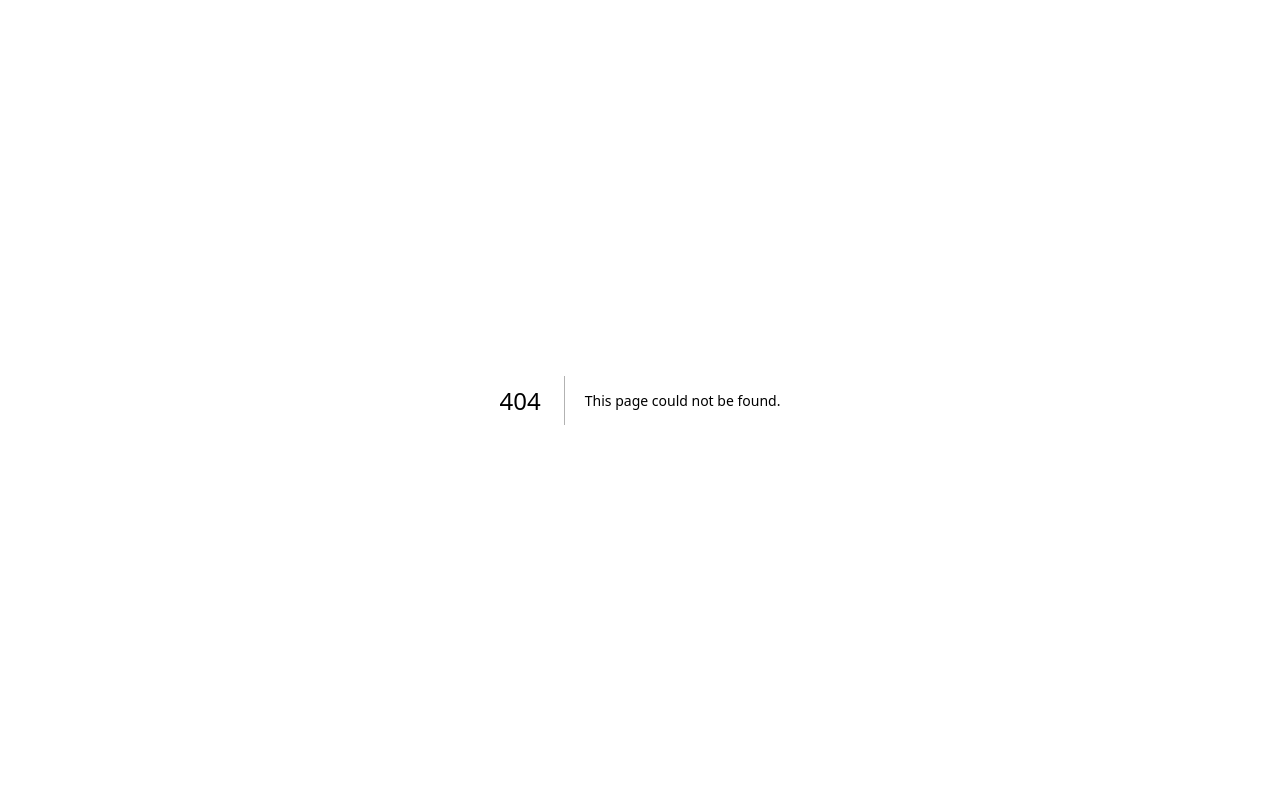
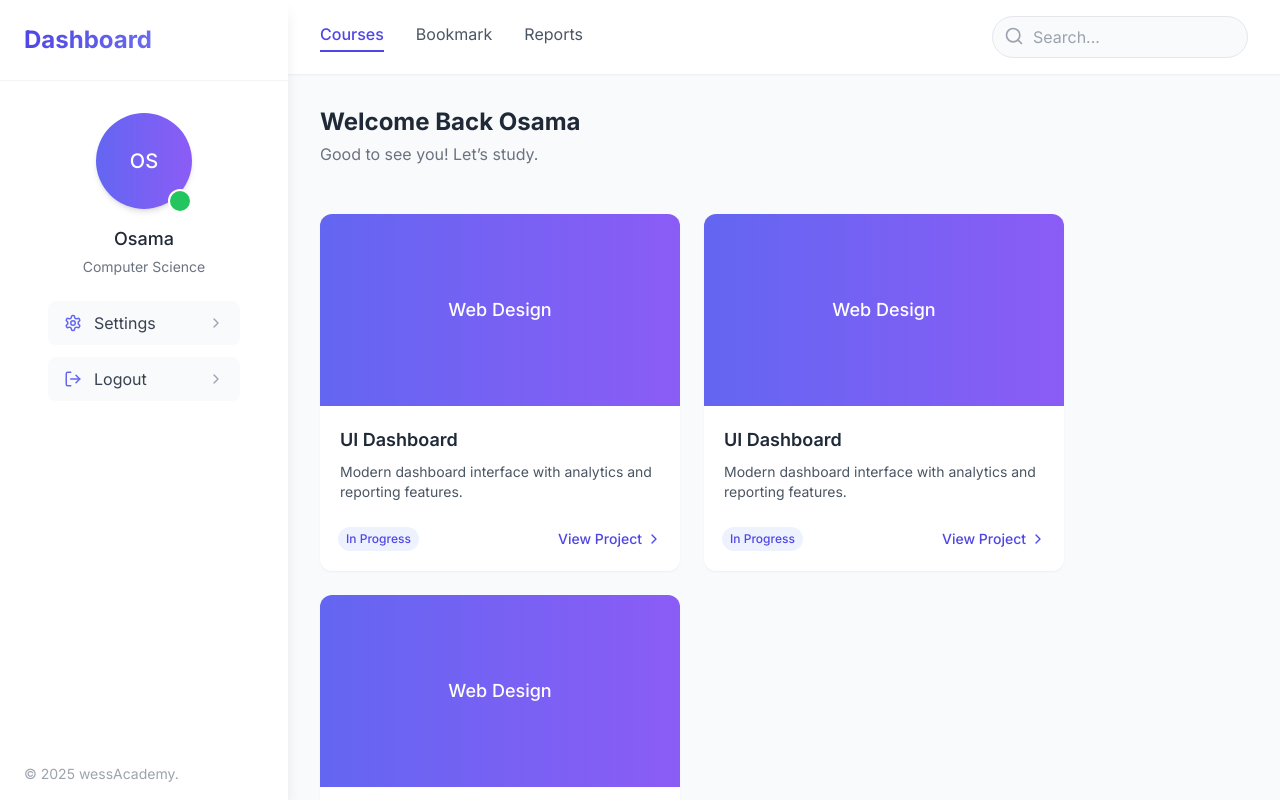
Before and after one commit to elwessdev/wessAcademy, a Next.js app in the folder client/: page /home in a window 1280 px wide. Before the commit this address had no page. Built offline with nearby package versions, Linux system fonts and the light colour scheme.

Commit message:
UI - client home

```diff
--- /dev/null
+++ b/client/app/home/page.tsx
@@ -0,0 +1,159 @@
+import Link from "next/link";
+import { Search, Settings, LogOut, ChevronRight } from "lucide-react";
+
+export default function Home() {
+    return (
+        <div className="min-h-screen bg-gray-50">
+            <div className="flex min-h-screen">
+                {/* Left Sidebar */}
+                <div className="w-72 bg-white shadow-lg z-10">
+                    <div className="p-6 border-b border-gray-100">
+                    <div className="text-2xl font-bold bg-gradient-to-r from-indigo-600 to-indigo-400 text-transparent bg-clip-text">
+                        Dashboard
+                    </div>
+                    </div>
+
+                    <div className="flex flex-col items-center py-8">
+                    <div className="relative">
+                        <div className="w-24 h-24 rounded-full bg-gradient-to-r from-indigo-500 to-purple-500 flex items-center justify-center mb-4 text-white text-xl font-medium shadow-md">
+                        OS
+                        </div>
+                        <div className="absolute bottom-3 right-0 w-6 h-6 bg-green-500 rounded-full border-2 border-white"></div>
+                    </div>
+
+                    <div className="text-gray-800 font-medium text-lg mb-1">Osama</div>
+                    <div className="text-gray-500 text-sm mb-6">Computer Science</div>
+
+                    <button className="w-48 py-2.5 px-4 mb-3 text-gray-700 bg-gray-50 hover:bg-gray-100 rounded-lg flex items-center transition-all">
+                        <Settings size={18} className="mr-3 text-indigo-500" />
+                        <span>Settings</span>
+                        <ChevronRight size={16} className="ml-auto text-gray-400" />
+                    </button>
+
+                    <button className="w-48 py-2.5 px-4 text-gray-700 bg-gray-50 hover:bg-gray-100 rounded-lg flex items-center transition-all">
+                        <LogOut size={18} className="mr-3 text-indigo-500" />
+                        <span>Logout</span>
+                        <ChevronRight size={16} className="ml-auto text-gray-400" />
+                    </button>
+                    </div>
+
+                    <div className="absolute bottom-4 left-6 text-gray-400 text-sm">
+                        © 2025 wessAcademy.
+                    </div>
+                </div>
+                {/* Main Content */}
+                <div className="flex-1 bg-gray-50">
+                    {/* Top Navigation */}
+                    <div className="bg-white shadow-sm py-4 px-8 flex justify-between items-center">
+                        <div className="flex space-x-8">
+                            <Link
+                                href="#"
+                                className="text-indigo-600 font-medium border-b-2 border-indigo-600 pb-1"
+                            >
+                                Courses
+                            </Link>
+                            <Link
+                                href="#"
+                                className="text-gray-600 hover:text-indigo-600 transition-colors"
+                            >
+                                Bookmark
+                            </Link>
+                            <Link
+                                href="#"
+                                className="text-gray-600 hover:text-indigo-600 transition-colors"
+                            >
+                                Reports
+                            </Link>
+                        </div>
+                        <div className="relative">
+                            <input
+                                type="text"
+                                placeholder="Search..."
+                                className="bg-gray-50 border border-gray-200 rounded-full py-2 px-4 pl-10 w-64 focus:outline-none focus:ring-2 focus:ring-indigo-500 focus:border-transparent transition-all"
+                            />
+                            <Search className="absolute left-3 top-2.5 h-5 w-5 text-gray-400" />
+                        </div>
+                    </div>
+
+                    {/* Page Title */}
+                    <div className="px-8 pt-8 pb-4">
+                        <h1 className="text-2xl font-bold text-gray-800">Welcome Back Osama</h1>
+                        <p className="text-gray-500 mt-1">
+                            Good to see you! Let’s study.
+                        </p>
+                    </div>
+
+                    {/* Content Grid */}
+                    <div className="flex flex-wrap p-8 h-[calc(100vh-182px)] overflow-auto gap-6">
+                        <div className="bg-white rounded-xl shadow-sm hover:shadow-md transition-shadow overflow-auto h-fit w-[360px]">
+                            <div className="h-48 bg-gradient-to-r from-indigo-500 to-purple-500 flex items-center justify-center text-white">
+                                <span className="text-lg font-medium">Web Design</span>
+                            </div>
+                            <div className="p-5 min-h-[165px] relative">
+                                <h3 className="text-lg font-semibold text-gray-800 mb-2">
+                                    UI Dashboard
+                                </h3>
+                                <p className="text-gray-600 mb-4 text-sm">
+                                    Modern dashboard interface with analytics and reporting
+                                    features.
+                                </p>
+                                <div className="flex justify-between items-center absolute bottom-[20px] left-[18px] w-[90%]">
+                                    <span className="text-xs font-medium text-indigo-600 bg-indigo-50 px-2 py-1 rounded-full">
+                                    In Progress
+                                    </span>
+                                    <button className="text-indigo-600 hover:text-indigo-700 font-medium text-sm flex items-center">
+                                    View Project <ChevronRight size={16} className="ml-1" />
+                                    </button>
+                                </div>
+                            </div>
+                        </div>
+                        <div className="bg-white rounded-xl shadow-sm hover:shadow-md transition-shadow overflow-auto h-fit w-[360px]">
+                            <div className="h-48 bg-gradient-to-r from-indigo-500 to-purple-500 flex items-center justify-center text-white">
+                                <span className="text-lg font-medium">Web Design</span>
+                            </div>
+                            <div className="p-5 min-h-[165px] relative">
+                                <h3 className="text-lg font-semibold text-gray-800 mb-2">
+                                    UI Dashboard
+                                </h3>
+                                <p className="text-gray-600 mb-4 text-sm">
+                                    Modern dashboard interface with analytics and reporting
+                                    features.
+                                </p>
+                                <div className="flex justify-between items-center absolute bottom-[20px] left-[18px] w-[90%]">
+                                    <span className="text-xs font-medium text-indigo-600 bg-indigo-50 px-2 py-1 rounded-full">
+                                    In Progress
+                                    </span>
+                                    <button className="text-indigo-600 hover:text-indigo-700 font-medium text-sm flex items-center">
+                                    View Project <ChevronRight size={16} className="ml-1" />
+                                    </button>
+                                </div>
+                            </div>
+                        </div>
+                        <div className="bg-white rounded-xl shadow-sm hover:shadow-md transition-shadow overflow-auto h-fit w-[360px]">
+                            <div className="h-48 bg-gradient-to-r from-indigo-500 to-purple-500 flex items-center justify-center text-white">
+                                <span className="text-lg font-medium">Web Design</span>
+                            </div>
+                            <div className="p-5 min-h-[165px] relative">
+                                <h3 className="text-lg font-semibold text-gray-800 mb-2">
+                                    UI Dashboard
+                                </h3>
+                                <p className="text-gray-600 mb-4 text-sm">
+                                    Modern dashboard interface with analytics and reporting
+                                    features.
+                                </p>
+                                <div className="flex justify-between items-center absolute bottom-[20px] left-[18px] w-[90%]">
+                                    <span className="text-xs font-medium text-indigo-600 bg-indigo-50 px-2 py-1 rounded-full">
+                                    In Progress
+                                    </span>
+                                    <button className="text-indigo-600 hover:text-indigo-700 font-medium text-sm flex items-center">
+                                    View Project <ChevronRight size={16} className="ml-1" />
+                                    </button>
+                                </div>
+                            </div>
+                        </div>
+                    </div>
+                </div>
+            </div>
+        </div>
+    );
+}
--- a/client/app/page.tsx
+++ b/client/app/page.tsx
@@ -6,6 +6,7 @@ export default function Home() {
   return (
     <div className="min-h-screen bg-indigo-500 bg-gradient-to-br from-indigo-400 to-indigo-600">
       <div className="bg-white overflow-hidden shadow-xl">
+
         {/* Main content area */}
         <div className="grid grid-cols-1 lg:grid-cols-2 h-[100vh]">
           {/* Left column */}
@@ -110,6 +111,7 @@ export default function Home() {
             </div>
           </div>
         </div>
+
         {/* Stats section */}
         {/* <div className="bg-navy-900 text-white py-10 px-8 grid grid-cols-2 md:grid-cols-4 gap-8 text-center
         w-full">
@@ -130,6 +132,7 @@ export default function Home() {
             <div className="text-indigo-200 mt-1">Total Seat</div>
           </div>
         </div> */}
+
       </div>
     </div>
   )
```
